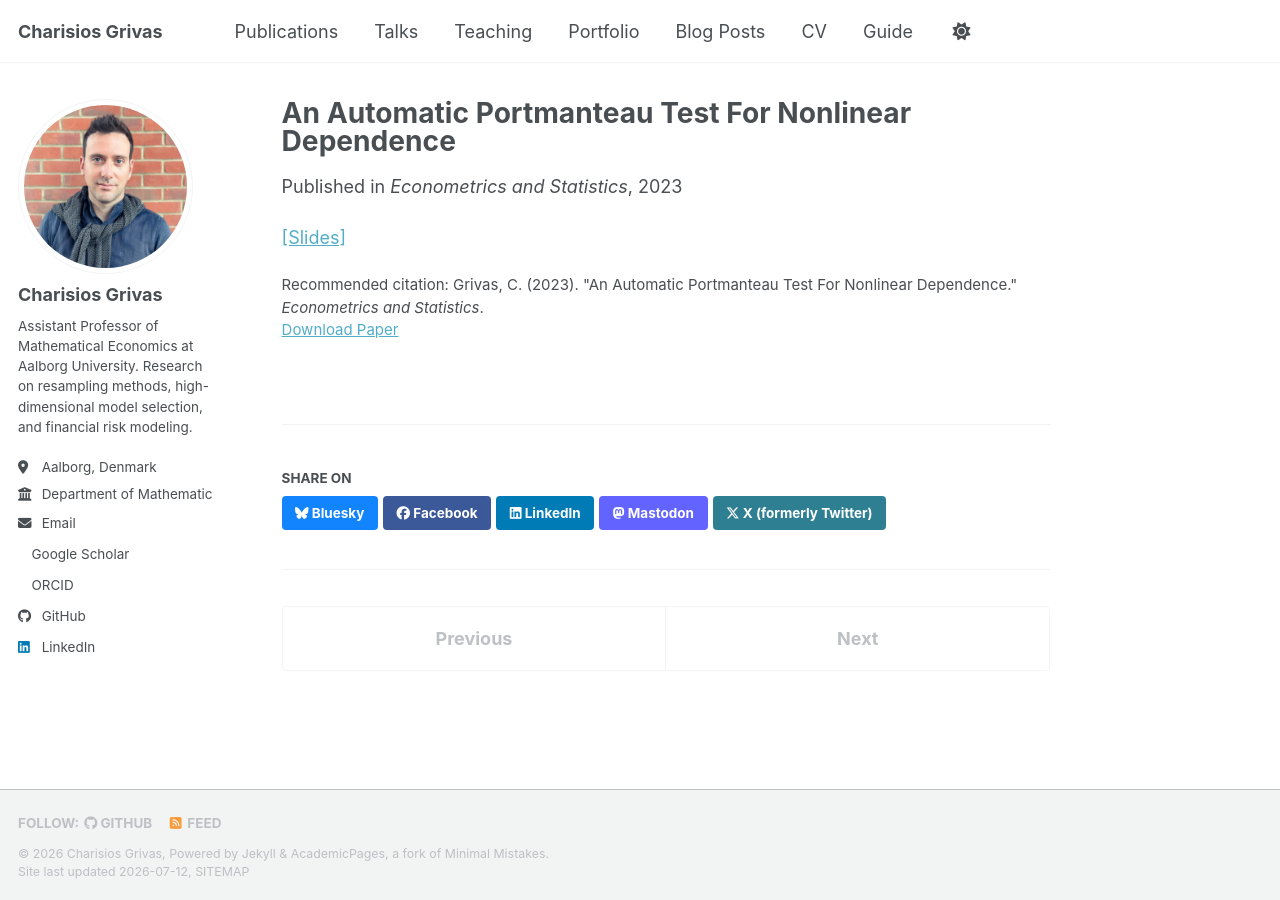
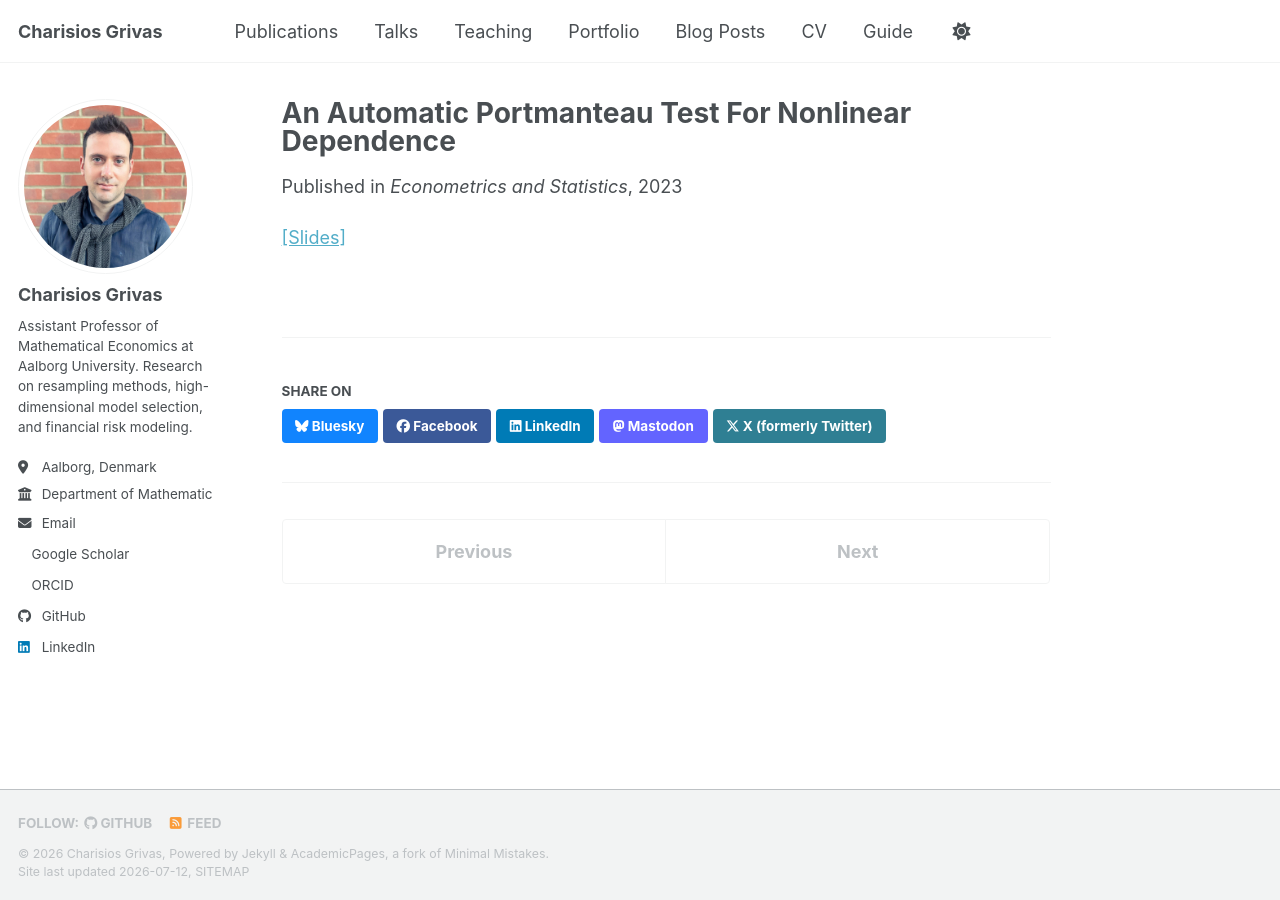
Before and after one commit to chargrivas/chargrivas.github.io, a Jekyll site: the page built from _publications/2023-01-01-portmanteau-test.md, in a window 1280 px wide. Built offline with Jekyll 4.4.1, drawn with Linux system fonts in a browser that asks for light colours; a style sheet for code colours, icons or effects is not loaded.

Commit message:
Update 2023-01-01-portmanteau-test.md

```diff
--- a/_publications/2023-01-01-portmanteau-test.md
+++ b/_publications/2023-01-01-portmanteau-test.md
@@ -7,7 +7,6 @@ excerpt: 'An automatic portmanteau test for nonlinear dependence.'
 date: 2023-01-01
 venue: 'Econometrics and Statistics'
 paperurl: 'https://www.sciencedirect.com/science/article/pii/S2452306222001137'
-citation: 'Grivas, C. (2023). "An Automatic Portmanteau Test For Nonlinear Dependence." <i>Econometrics and Statistics</i>.'
 ---
 
 [[Slides]](https://www.dropbox.com/scl/fi/scgmmqlpoum1a1mcz7rds/McLeod-Li_presentation.pdf?rlkey=pncuwrkpsf81gebeeesaglbwk&st=lj5jtvth&dl=0)
```
